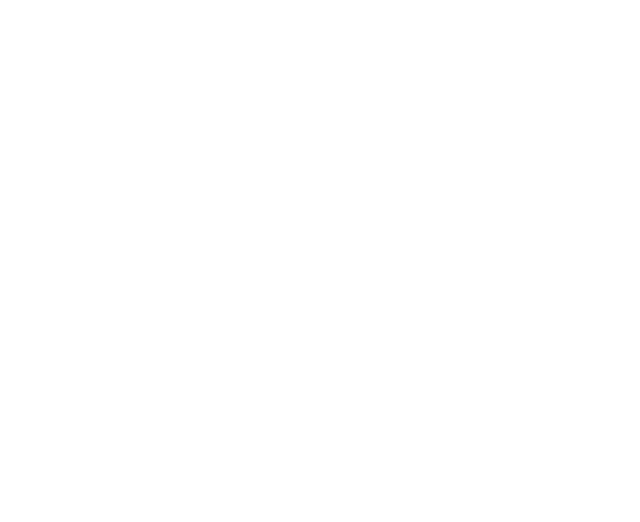
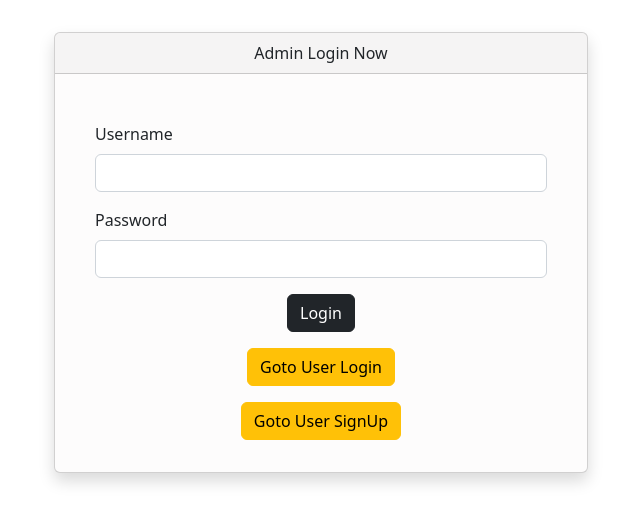
Before and after one commit to hami-r/ShoppingCartNewAngular, an Angular app: page / in a window 1280 px wide. Shown: the top 522 px of the page, without its empty margins (319-959 px from the left). Built offline with nearby package versions, Linux system fonts and the light colour scheme.

Commit message:
admin page with routing and databinding

```diff
--- /dev/null
+++ b/src/app/admin-login/admin-login.component.html
@@ -0,0 +1,38 @@
+<div class="container">
+    <div class="row">
+        <div class="col col-12 col-sm-12 col-md-12 col-lg-12 col-xl-12 col-xxl-12">
+            <div class="row g-3 m-3">
+                <div class="col col-12 col-sm-12 col-md-12 col-lg-12 col-xl-12 col-xxl-12">
+                    <div class="card m-auto shadow" style="width: 50%; background-color: #fdfcfc ;">
+                        <div class="card-header bold text-center">Admin Login Now</div>
+                        <div class="card-body">
+                            <div class="row g-3 m-3">
+                                <div class="col col-12 col-sm-12 col-md-12 col-lg-12 col-xl-12 col-xxl-12">
+                                    <label for="" class="form-label">Username</label>
+                                    <input name="username" [(ngModel)]="username" type="text" class="form-control">
+                                </div>
+                                <div class="col col-12 col-sm-12 col-md-12 col-lg-12 col-xl-12 col-xxl-12">
+                                    <label for="" class="form-label">Password</label>
+                                    <input name="password" [(ngModel)]="password" type="password" name="" id=""
+                                        class="form-control">
+                                </div>
+                                <div class="col col-12 col-sm-12 col-md-12 col-lg-12 col-xl-12 col-xxl-12 text-center">
+                                    <a><button (click)="adminLogin()" class="btn btn-dark">Login</button></a>
+                                </div>
+                                <div class="col col-12 col-sm-12 col-md-12 col-lg-12 col-xl-12 col-xxl-12 text-center">
+                                    <a routerLink="/login" class="btn btn-warning text-decoration-none">Goto User
+                                        Login</a>
+                                </div>
+                                <div class="col col-12 col-sm-12 col-md-12 col-lg-12 col-xl-12 col-xxl-12 text-center">
+                                    <a routerLink="/signup" class="btn btn-warning text-decoration-none">Goto User
+                                        SignUp</a>
+                                </div>
+                            </div>
+                        </div>
+                    </div>
+                </div>
+            </div>
+        </div>
+
+    </div>
+</div>
--- /dev/null
+++ b/src/app/admin-login/admin-login.component.ts
@@ -0,0 +1,29 @@
+import { Component } from '@angular/core';
+import { Router } from '@angular/router';
+
+@Component({
+  selector: 'app-admin-login',
+  templateUrl: './admin-login.component.html',
+  styleUrls: ['./admin-login.component.css']
+})
+export class AdminLoginComponent {
+  username = ""
+  password = ""
+
+  constructor(private route:Router) {}
+
+  adminLogin = () => {
+    let data = {
+      "username": this.username,
+      "password": this.password
+    }
+    console.log(data);
+
+    // if (this.username=="admin" && this.password=="12345") {
+    //   this.route.navigate(['/add'])
+    // } else {
+    //   alert("Invlalid Credentials")
+    // }
+
+  }
+}
--- a/src/app/app.module.ts
+++ b/src/app/app.module.ts
@@ -3,14 +3,26 @@
 
 import { AppRoutingModule } from './app-routing.module';
 import { AppComponent } from './app.component';
+import { AdminLoginComponent } from './admin-login/admin-login.component';
+import { RouterModule, Routes } from '@angular/router';
+import { FormsModule } from '@angular/forms';
 
+let myRoutes:Routes = [
+  {
+    path:"",
+    component:AdminLoginComponent
+  }
+]
 @NgModule({
   declarations: [
-    AppComponent
+    AppComponent,
+    AdminLoginComponent
   ],
   imports: [
     BrowserModule,
-    AppRoutingModule
+    AppRoutingModule,
+    RouterModule.forRoot(myRoutes),
+    FormsModule
   ],
   providers: [],
   bootstrap: [AppComponent]
```
Also changed, not shown: src/app/admin-login/admin-login.component.css (added).
